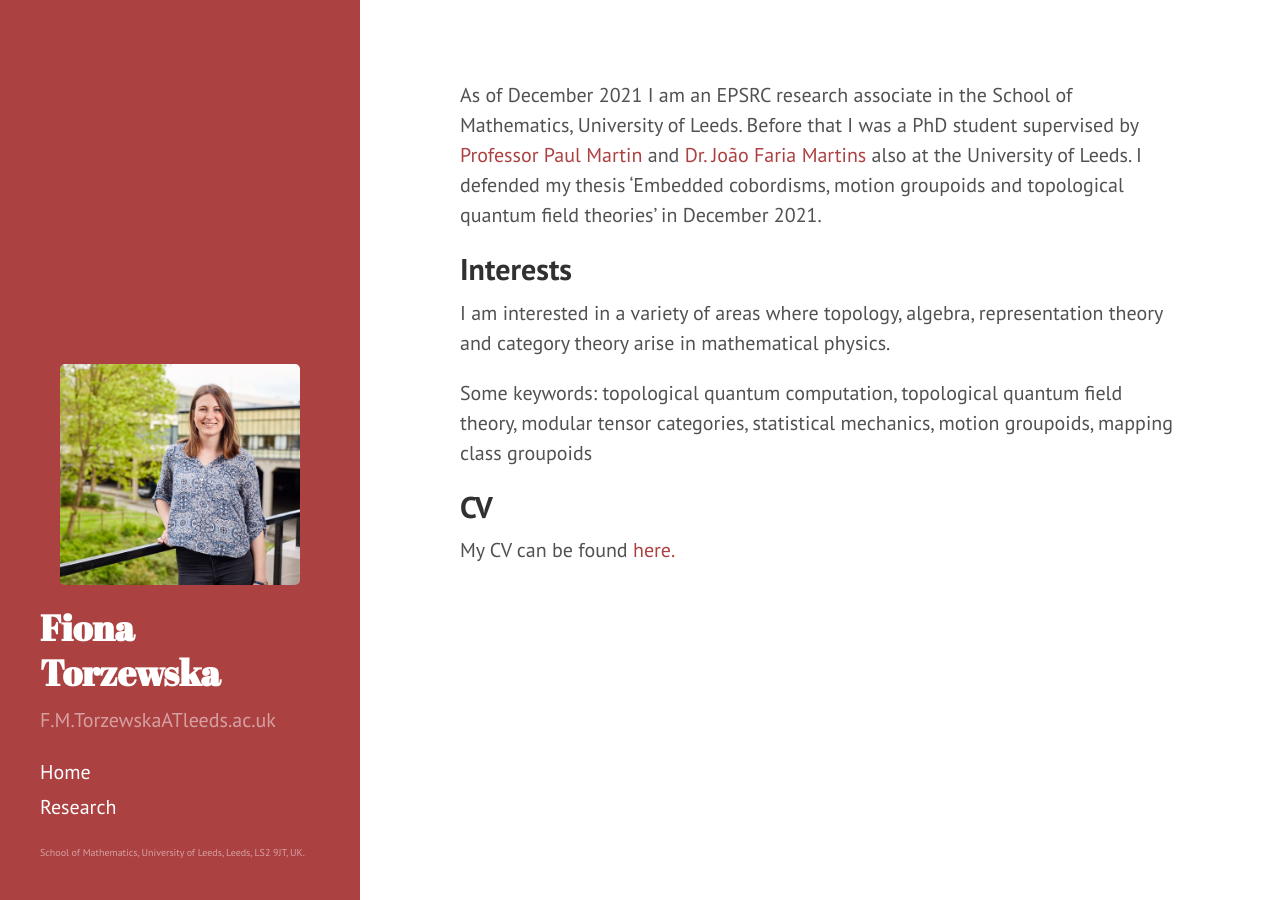
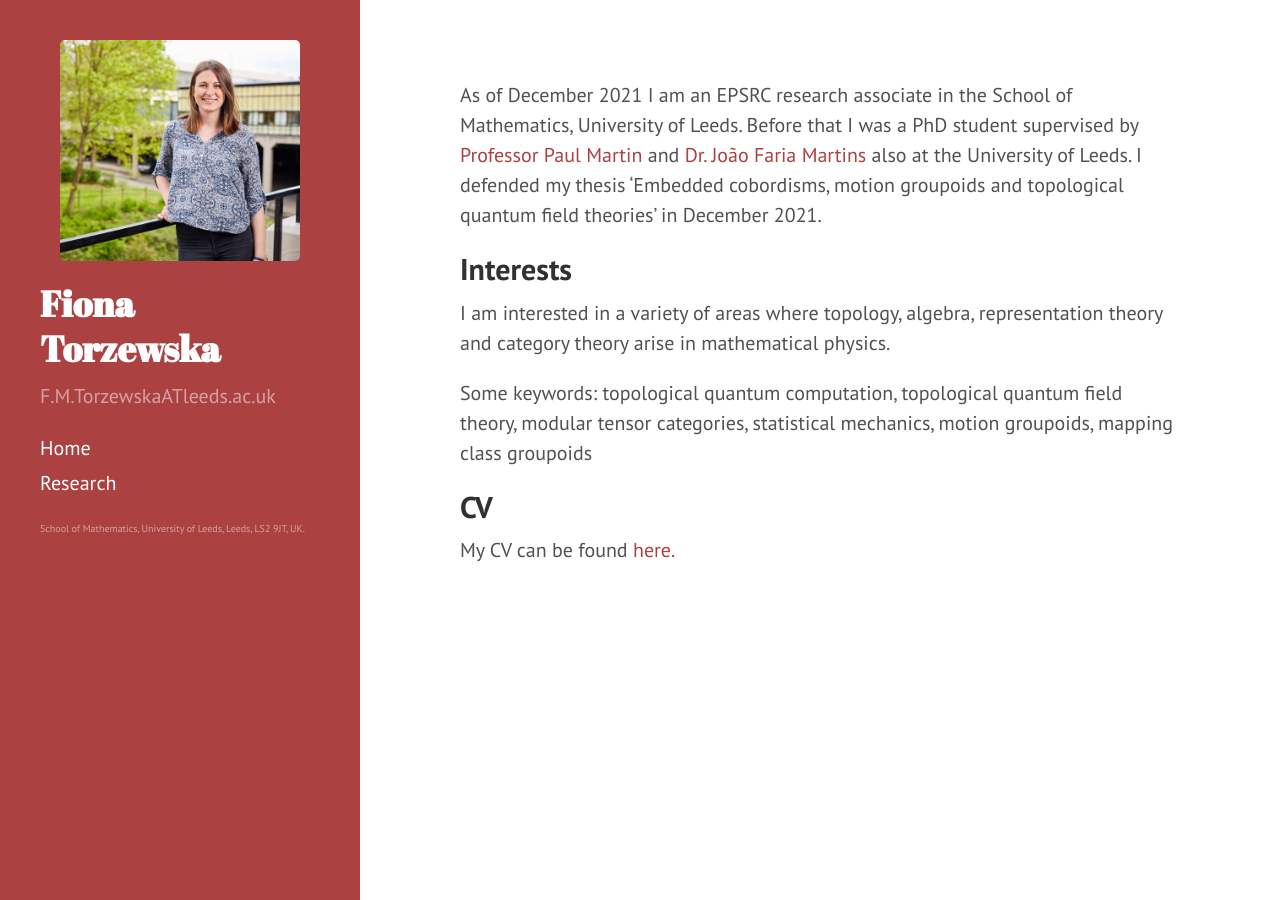
Before and after one commit to fionatorzewska/fionatorzewska.github.io, a Jekyll site: the page built from index.md, in a window 1280 px wide. Built offline with Jekyll 4.4.1, drawn with Linux system fonts in a browser that asks for light colours; Markdown is read by kramdown in place of the engine named in the settings; the list of posts is cut into pages by our own code.

Commit message:
Update hyde.css

```diff
--- a/public/css/hyde.css
+++ b/public/css/hyde.css
@@ -105,13 +105,22 @@ a.sidebar-nav-item:focus {
  * contents to the bottom of the sidebar in tablets and up.
  */
 
-@media (min-width: 48em) {
+<!-- original verison: @media (min-width: 48em) {
   .sidebar-sticky {
     position: absolute;
     right:  1rem;
     bottom: 1rem;
     left:   1rem;
   }
+} -->
+
+@media (min-width: 48em) {
+    .sidebar-sticky{
+        bottom:1rem;
+        overflow-y:auto;
+        overflow-x:hidden;
+        height:100%;
+    }
 }
 
 
```
